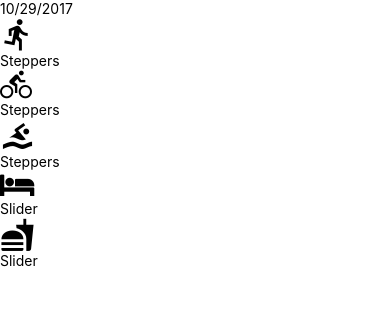
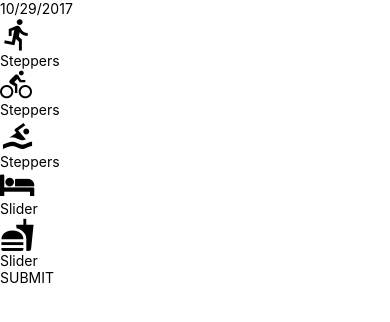
Before and after one commit to JoseAntpr/UdaciFitness, a React Native app: screen / in a window 390 px wide. Shown: the top 322 px of the page. Built offline with nearby package versions, Linux system fonts and the light colour scheme.

Commit message:
feat: Submit button

```diff
--- a/components/AddEntry.js
+++ b/components/AddEntry.js
@@ -1,9 +1,15 @@
 import React, { Component } from 'react'
-import { View } from 'react-native'
-import { getMetricMetaInfo } from '../utils/helpers'
+import { View, TouchableOpacity, Text } from 'react-native'
+import { getMetricMetaInfo, timeToString } from '../utils/helpers'
 import Slider from './Slider'
 import Steppers from './Steppers'
 import DateHeader from './DateHeader'
+
+const SubmitBtn = ({ onPress }) => (
+    <TouchableOpacity onPress={onPress}>
+        <Text>SUBMIT</Text>
+    </TouchableOpacity>
+)
 
 class AddEntry extends Component {
     state = {
@@ -45,6 +51,26 @@
         }))
     }
 
+    submit = () => {
+        const key = timeToString()
+        const entry = this.state
+
+        // Update Redux
+
+        this.setState(() => ({
+            run: 0,
+            swim: 0,
+            bike: 0,
+            eat: 0,
+            sleep: 0,
+        }))
+
+        // Navigate home
+
+        // Save to database
+
+        // Clean local notification
+    }
 
     render() {
         const metaInfo = getMetricMetaInfo()
@@ -65,6 +91,7 @@
                         </View>
                     )
                 })}
+                <SubmitBtn onPress={this.submit}/>
             </View>
         )
     }
```
